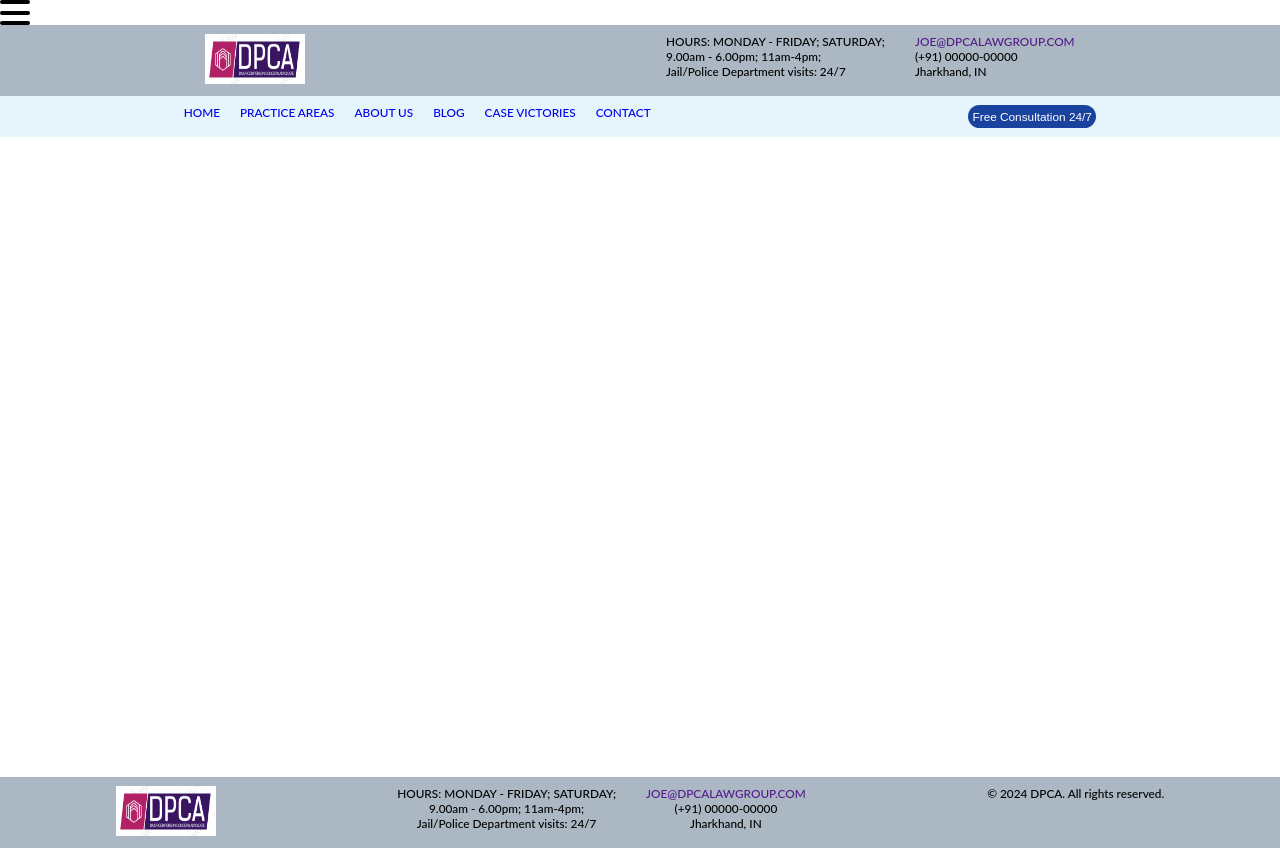
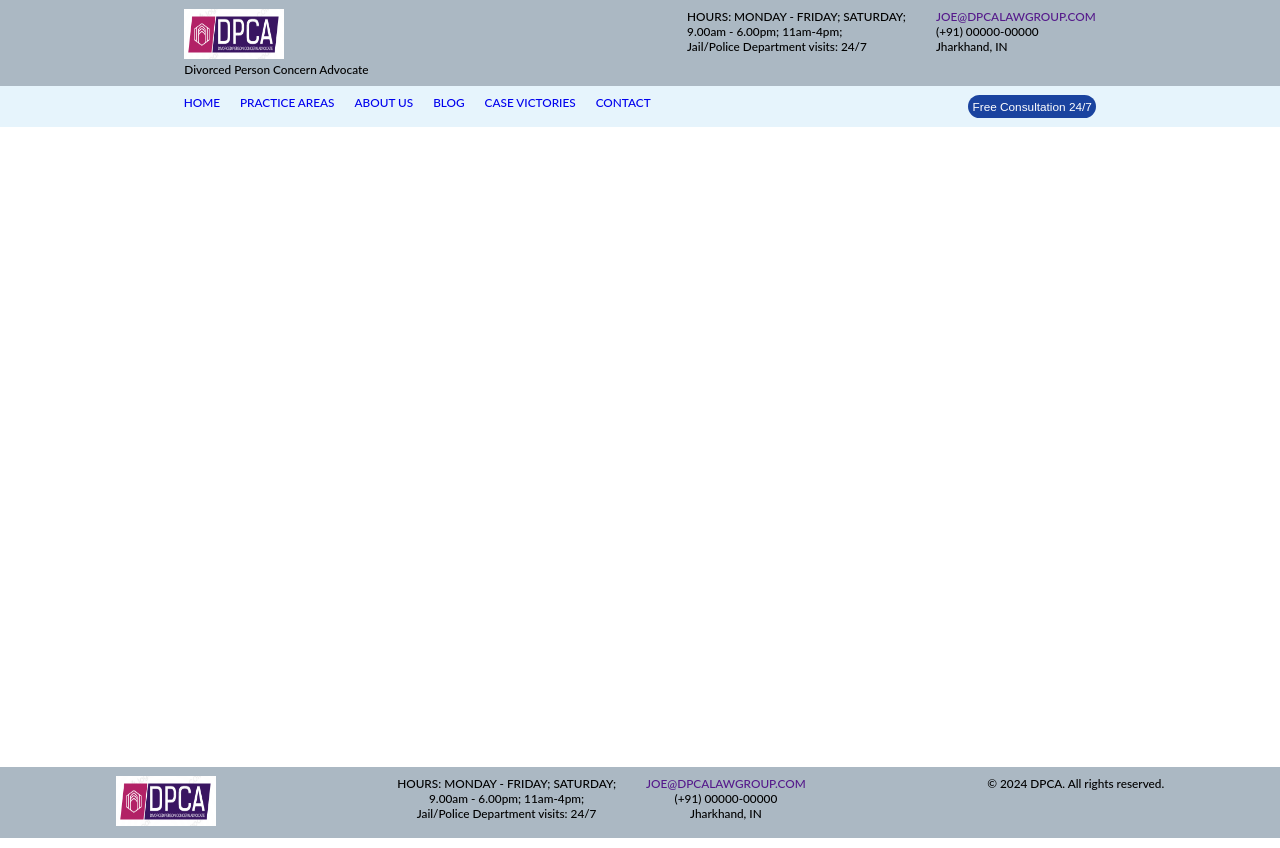
Before and after one commit to chandanone/dpca-demo, a React (Vite) app: page / in a window 1280 px wide. Built offline with nearby package versions, Linux system fonts and the light colour scheme.

Commit message:
Update App.jsx

```diff
--- a/src/App.jsx
+++ b/src/App.jsx
@@ -7,14 +7,15 @@ function App() {
 
   return (
     <>
-    <SideMenu />
+{/*     <SideMenu /> */}
       <header>
 
         <div className='head-1'>
           <img src="./dpca-logo.png"
-            width="100px" height="50px" alt="logo"/></div>
+            width="100px" height="50px" alt="logo"/>
 
-
+          <p>Divorced Person Concern Advocate</p>
+        </div>
 
         <div className='head-2'>
           <div className='timing'>
```
